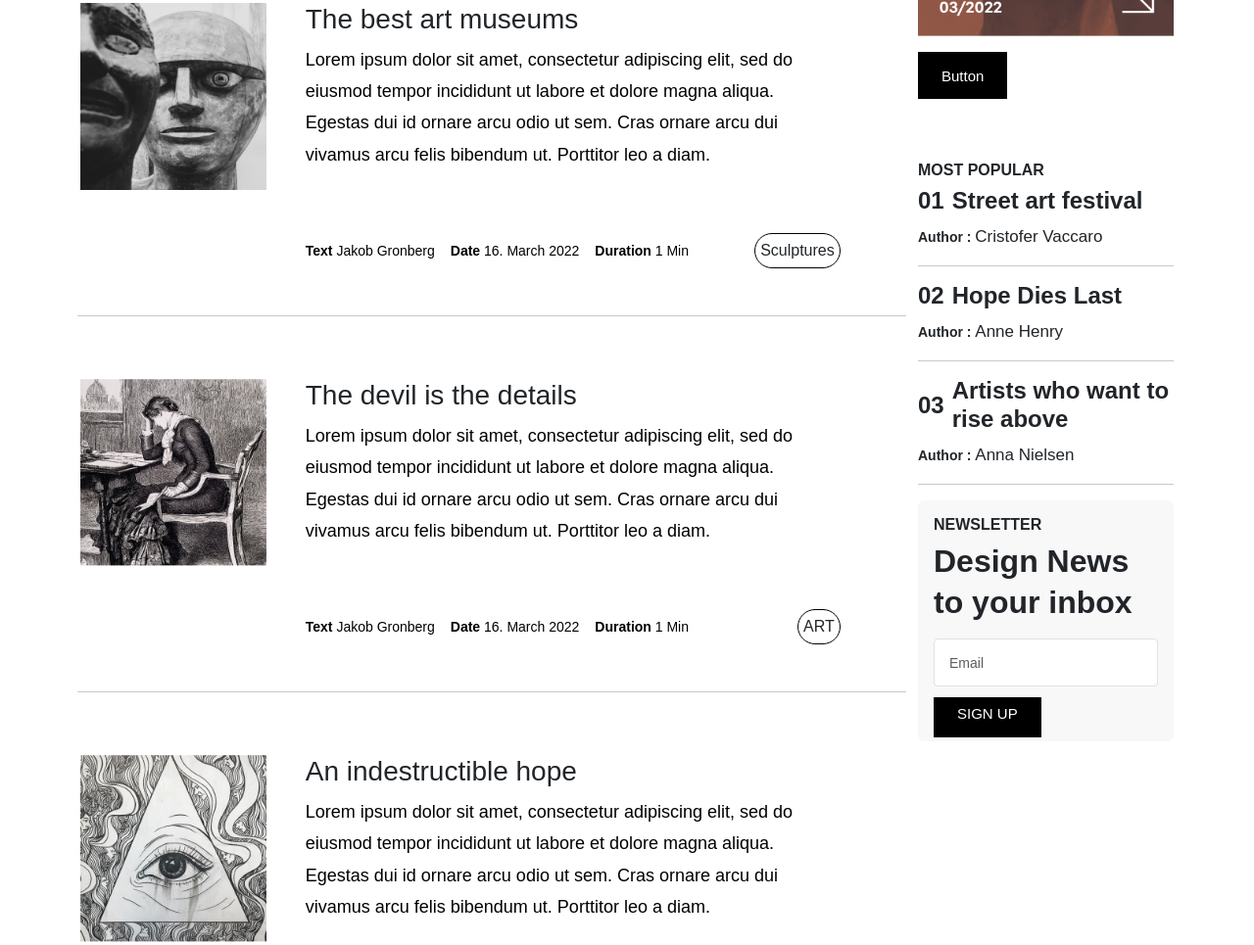
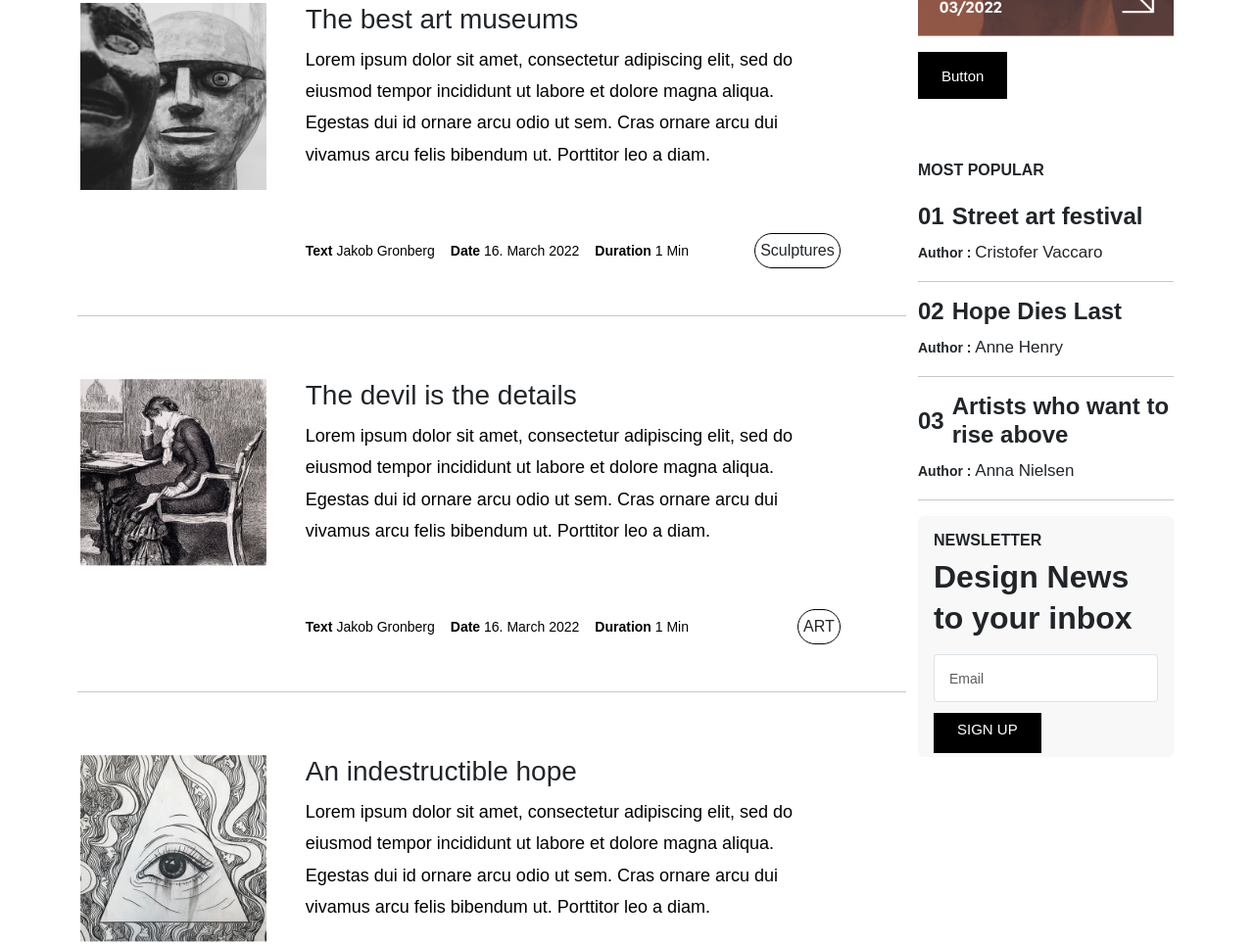
Before and after one commit to lowercase-tousif/fyrre-magazine, a plain HTML site: page index.html in a window 1280 px wide. Shown: the part 2078-3043 px from the top of the page at 98% size. Drawn offline with nearby package versions, Linux system fonts and the light colour scheme; a web font is replaced by a local one.

Commit message:
small issue fixed

```diff
--- a/index.html
+++ b/index.html
@@ -351,15 +351,15 @@
             <button class="side-col-btn">Button</button>
 
             <div>
-              <h5 class="side-col-popular">Most Popular</h5>
+              <h6 class="side-col-popular mb-4">Most Popular</h6>
 
               <div>
                 <div class="d-flex gap-2 align-items-center">
                   <div>
-                    <h5 class="side-col-popular-serial">01</h5>
+                    <h4 class="side-col-popular-serial">01</h4>
                   </div>
 
-                  <h5 class="side-col-popular-heading">Street art festival</h5>
+                  <h4 class="side-col-popular-heading">Street art festival</h4>
                 </div>
                 <p class="side-col-popular-text">
                   <span>Author : </span> Cristofer Vaccaro
@@ -369,10 +369,10 @@
               <div>
                 <div class="d-flex gap-2 align-items-center">
                   <div>
-                    <h5 class="side-col-popular-serial">02</h5>
+                    <h4 class="side-col-popular-serial">02</h4>
                   </div>
 
-                  <h5 class="side-col-popular-heading">Hope Dies Last</h5>
+                  <h4 class="side-col-popular-heading">Hope Dies Last</h4>
                 </div>
                 <p class="side-col-popular-text">
                   <span>Author : </span> Anne Henry
@@ -382,12 +382,12 @@
               <div>
                 <div class="d-flex gap-2 align-items-center">
                   <div>
-                    <h5 class="side-col-popular-serial">03</h5>
+                    <h4 class="side-col-popular-serial">03</h4>
                   </div>
 
-                  <h5 class="side-col-popular-heading">
+                  <h4 class="side-col-popular-heading">
                     Artists who want to rise above
-                  </h5>
+                  </h4>
                 </div>
                 <p class="side-col-popular-text">
                   <span>Author : </span> Anna Nielsen
```
